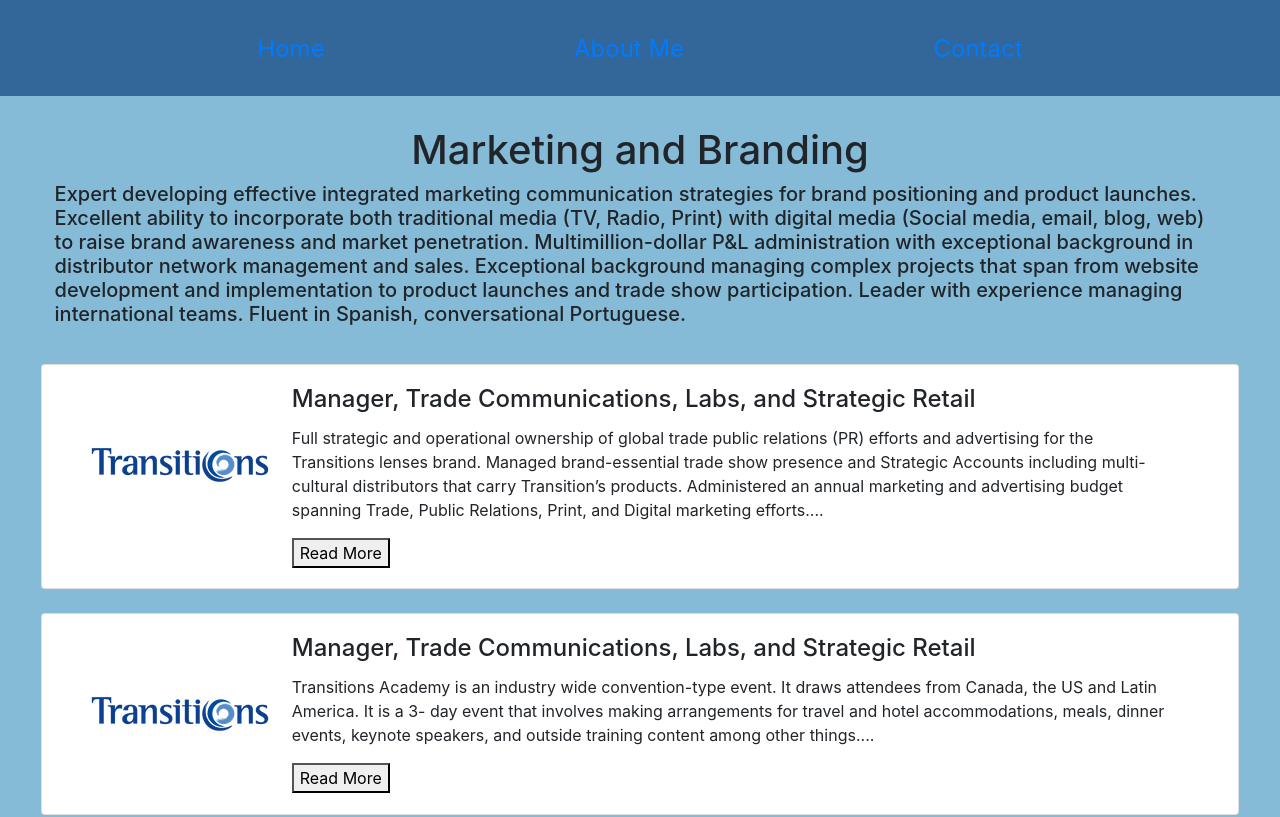
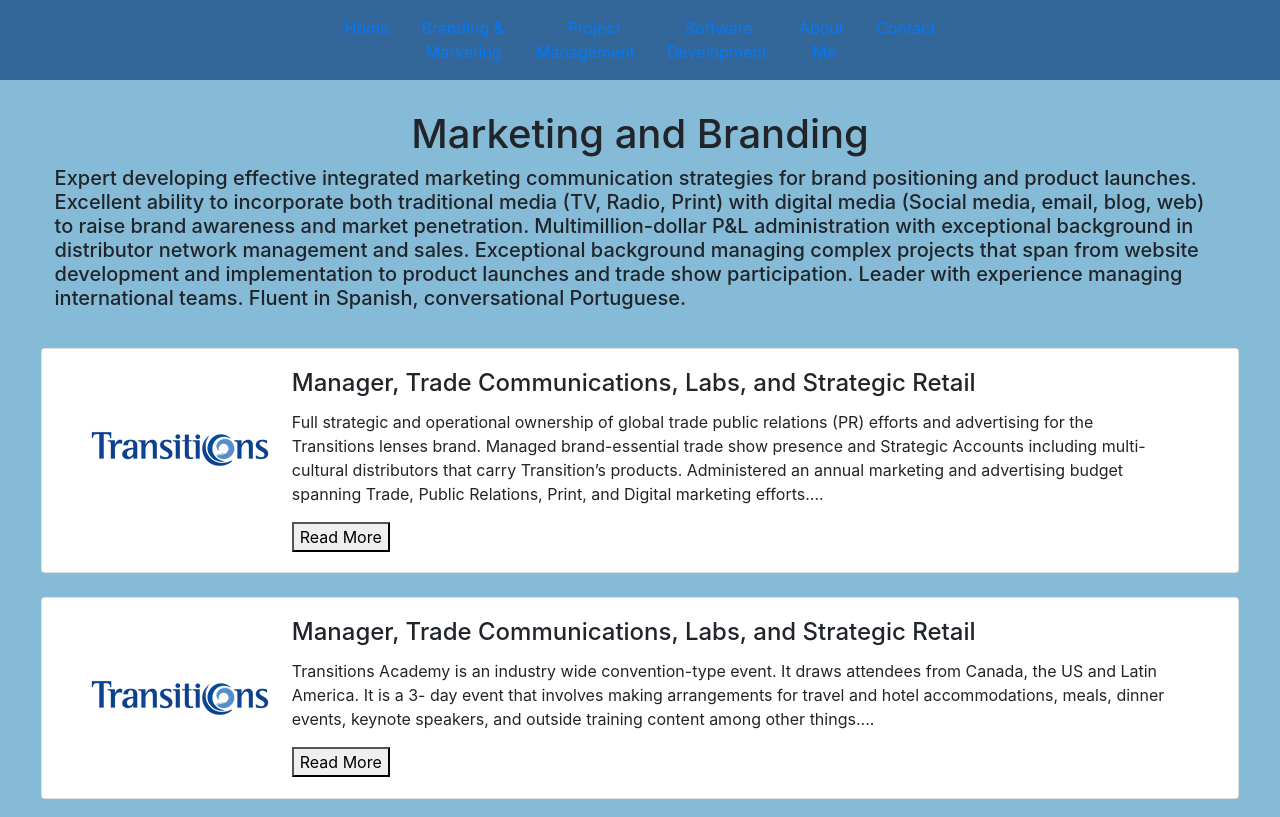
Before and after one commit to solismc/jsportfolio, a website: page public/brand.html in a window 1280 px wide. Shown: the top 817 px of the page. Drawn offline with nearby package versions, Linux system fonts and the light colour scheme.

Commit message:
Added new nav to brand page

```diff
--- a/public/brand.html
+++ b/public/brand.html
@@ -30,18 +30,28 @@
 <body>
   <section class="body-center">
     <section className="App">
-      <section class="navbar navbar-expand-sm bg-light">
-        <ul class="navbar-nav">
+      <nav class="navbar navbar-expand-sm bg-light">
+        <ul class="nav nav-pills">
           <li class=nav-item>
             <a class="nav-link" href="index.html">Home</a>
           </li>
           <li class=nav-item>
-            <a class="nav-link" href="aboutme.html">About Me</a>
+            <a class="nav-link" href="brand.html">Branding &<br>&nbspMarketing</a>
+          </li>
+          <li class=nav-item>
+            <a class="nav-link" href="projects.html">&nbsp&nbsp&nbsp&nbsp&nbsp&nbsp&nbspProject<br>Management</a>
+          </li>
+          <li class="nav-item justify content">
+            <a class="nav-link" href="code.html">&nbsp&nbsp&nbsp&nbspSoftware<br>Development</a>
+          </li>
+          <li class=nav-item>
+            <a class="nav-link" href="aboutme.html">About<br>&nbsp&nbsp&nbspMe</a>
           </li>
           <li class=nav-item>
             <a class="nav-link" href="contactme.html">Contact</a>
           </li>
         </ul>
+      </nav>
       </section>
       <section class="container-fluid">
         <section class="row justify-content-center">
--- a/public/main.js
+++ b/public/main.js
@@ -23,7 +23,7 @@
 typewriter.typeString('Project Manager')
     .pauseFor(3500)
     .deleteAll()
-    .typeString('Marketing Strategy')
+    .typeString('Marketing Strategist')
     .pauseFor(3500)
     .deleteAll()
     .typeString('Software Developer')
--- a/public/screen.css
+++ b/public/screen.css
@@ -11,6 +11,7 @@
   background-color: #86BBD8;
   min-height: 100%;
 }
+
 .container-fluid {
   padding-right: 0px;
   padding-left: 0px;
@@ -23,6 +24,7 @@
   padding-left: 3vw;
   padding-right: 3vw;
 }
+
 .App {
   text-align: center;
   padding-left: 20px;
@@ -63,7 +65,7 @@
 }
 
 .navbar.navbar-expand-sm.bg-light {
-  background-color: #336699!important;
+  background-color: #336699 !important;
   display: flex;
   justify-content: space-evenly;
   align-items: flex-start;
@@ -89,7 +91,7 @@
   background-color: #86BBD8;
   width: 100%;
   height: 50vh;
-  font-size:x-large;
+  font-size: x-large;
   font-weight: bolder;
 }
 
@@ -119,7 +121,7 @@
   align-items: center;
   background-color: #86BBD8;
   width: 100vw;
-  height: 55vh;
+  height: 56vh;
   padding-left: 60px;
   padding-right: 60px;
   border-color: #2F4858;
@@ -166,8 +168,8 @@
 
 .cust-quotes {
   width: 840px;
-  height:100px;
-  position:relative;
+  height: 100px;
+  position: relative;
 }
 
 .cust-quotes blockquote {
@@ -185,55 +187,56 @@
 /* IE < 10 fallback */
 .no-csstransitions .cust-quotes blockquote,
 .no-csstransforms .cust-quotes blockquote {
-   position:relative;
+  position: relative;
 }
 
 .cust-quotes blockquote:first-child {
   opacity: 0;
   transform: translateY(-10px) scale(1.1);
 }
-.cust-quotes blockquote:first-child + blockquote {
+
+.cust-quotes blockquote:first-child+blockquote {
   opacity: 1;
   z-index: 1;
   transition: opacity 1.6s ease 0s;
 }
-.cust-quotes blockquote p{
-  font-size:24px;
-  font-weight:normal;
-  font-style:italic;
-  color:#353535;
+
+.cust-quotes blockquote p {
+  font-size: 24px;
+  font-weight: normal;
+  font-style: italic;
+  color: #353535;
   line-height: 30px;
   margin-bottom: 10px;
 }
+
 .cust-quotes blockquote p:before {
   content: '\201C';
 }
+
 .cust-quotes blockquote p:after {
   content: '\201D';
 }
+
 .cust-quotes blockquote cite {
   text-align: center;
   font-size: 14px;
   color: #898989;
 }
+
 .cust-quotes blockquote cite a {
-  font-size:14px;
-  font-weight:normal;
+  font-size: 14px;
+  font-weight: normal;
 }
 
-
-
 .container {
-
-max-width:940px;
-margin:0 auto;
-
+  max-width: 940px;
+  margin: 0 auto;
 }
 
 #testimonials {
-  margin:0 auto;
-  width:940px;
-
+  margin: 0 auto;
+  width: 940px;
 }
 
 .quote {
@@ -273,13 +276,12 @@
   background-repeat: no-repeat;
   background-color: #336699;
   padding: 0em 2em 0em 0em;
-    height: 20vh;
+  height: 21vh;
   width: 100vw;
 }
 
 .navbar-nav-home-footer {
   background-color: #86BBD8;
-
 }
 
 /*.button {
@@ -343,10 +345,10 @@
   }*/
 
 .rotate-text {
-    -webkit-animation: rotate-text 5000ms cubic-bezier(0.645,  0.045, 0.355, 1.000) infinite;
-    -moz-animation: rotate-text 5000ms cubic-bezier(0.645,  0.045, 0.355, 1.000) infinite;
-    -o-animation: rotate-text 5000ms cubic-bezier(0.645,  0.045, 0.355, 1.000) infinite;
-    animation: rotate-text 5000ms cubic-bezier(0.645,  0.045, 0.355, 1.000) infinite;
+  -webkit-animation: rotate-text 5000ms cubic-bezier(0.645, 0.045, 0.355, 1.000) infinite;
+  -moz-animation: rotate-text 5000ms cubic-bezier(0.645, 0.045, 0.355, 1.000) infinite;
+  -o-animation: rotate-text 5000ms cubic-bezier(0.645, 0.045, 0.355, 1.000) infinite;
+  animation: rotate-text 5000ms cubic-bezier(0.645, 0.045, 0.355, 1.000) infinite;
 }
 
 .fa {
@@ -389,10 +391,12 @@
   from {
     transform: rotate(0deg);
   }
+
   to {
     transform: rotate(360deg);
   }
 }
+
 @media (prefers-reduced-motion: no-preference) {
   .App-logo {
     animation: App-logo-spin infinite 20s linear;
```
Also changed, not shown: public/index.html (+1 -1 lines). Lines whose indentation alone changed are shown as unchanged.
